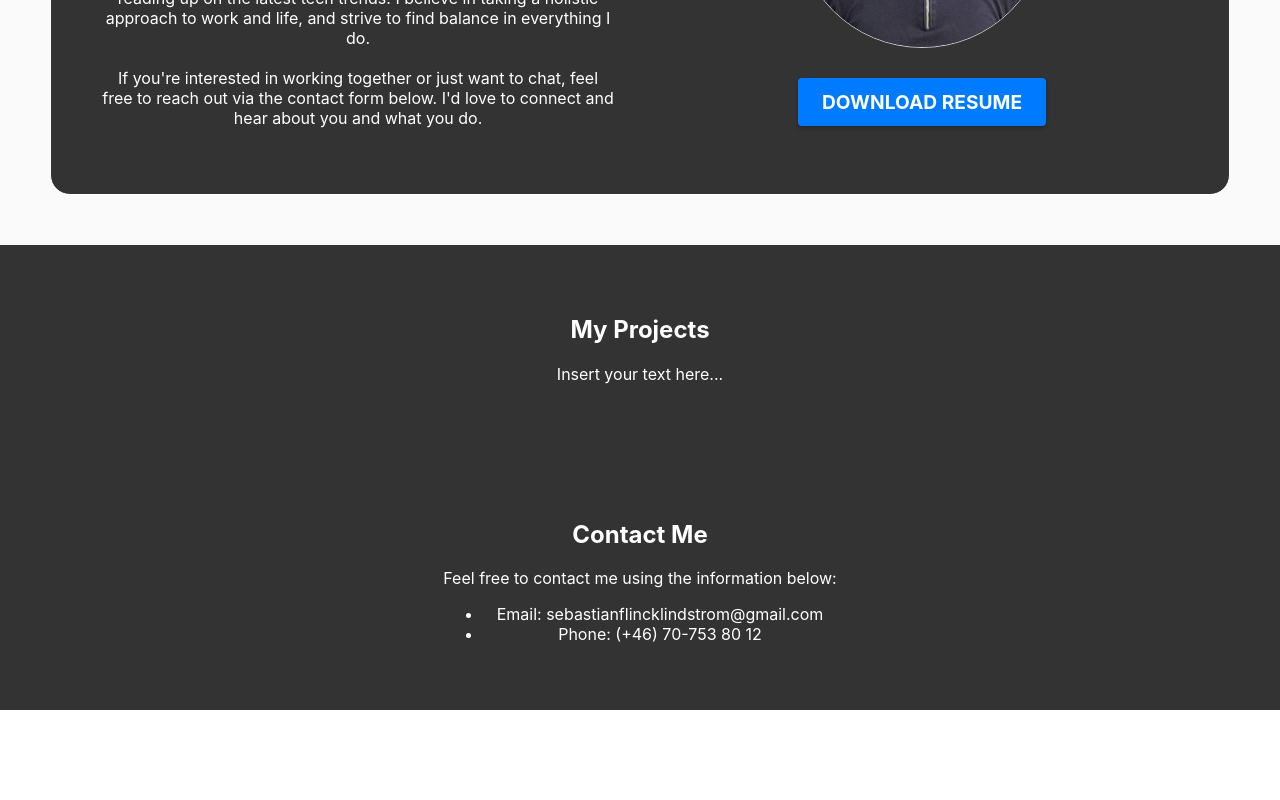
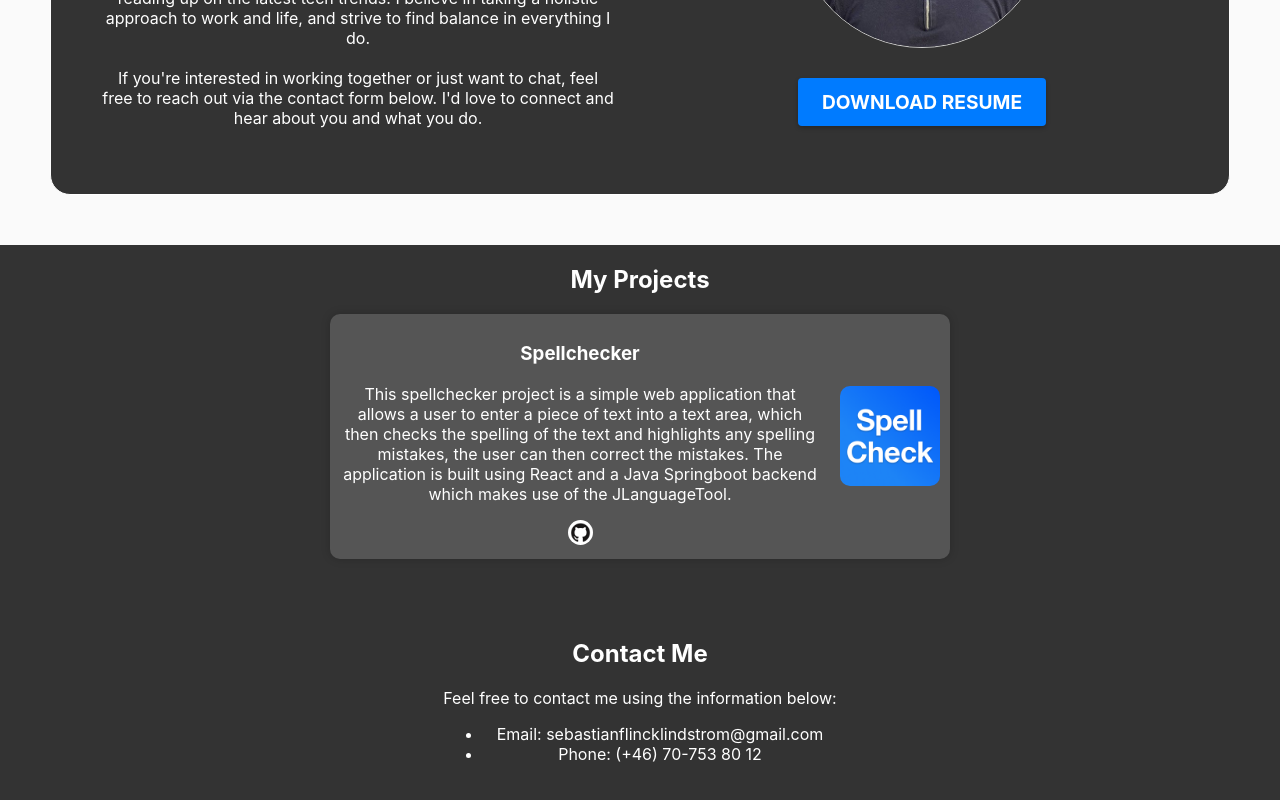
Before and after one commit to Bepso/portfolio, a React (Create React App) app in the folder portfolio/: page / in a window 1280 px wide. Shown: the part 1082-1882 px from the top of the page. Before the commit the page ends 1792 px from the top, so only its background shows below. Built offline with nearby package versions, Linux system fonts and the light colour scheme.

Commit message:
Add projects component and spellchecker

```diff
--- /dev/null
+++ b/portfolio/src/components/Projects/Project/Project.css
@@ -0,0 +1,34 @@
+.project-container {
+    background-color: rgb(85, 85, 85);
+    display: flex;
+    flex-wrap: wrap;
+    align-items: center;
+    max-width: 600px;
+    padding: 10px;
+    margin: 10px;
+    border-radius: 10px;
+    box-shadow: 0px 0px 10px rgba(0, 0, 0, 0.2);
+    transition: transform 0.3s ease-out, box-shadow 0.3s ease-out;
+  }
+
+  .project-container:hover {
+    box-shadow: 0px 0px 20px rgba(0, 0, 0, 0.3);
+    transform: translateY(-5px);
+  }
+
+  .project-description {
+    flex: 1;
+    padding-right: 20px;
+  }
+
+.project-image {
+    width: 100px;
+    height: 100px;
+    border-radius: 10px;
+  }
+
+  .github-logo {
+    width: 25px;
+    height: 25px;
+    border-radius: 50%;
+  }
--- /dev/null
+++ b/portfolio/src/components/Projects/Project/Project.js
@@ -0,0 +1,21 @@
+import React from 'react';
+import './Project.css';
+import githubLogo from '../../../assets/project-images/GitHub.png'
+
+function Project(props) {
+  const { title, description, githubLink, imageSrc } = props;
+  return (
+    <div className="project-container">
+        <div className='project-description'>
+            <h3>{title}</h3>
+            <p>{description}</p>
+            <a href={githubLink} target="_blank" rel="noopener noreferrer">
+            <img src={githubLogo} alt="GitHub" className="github-logo"/>
+            </a>
+        </div>
+      <img src={imageSrc} alt={description} className="project-image"/>
+    </div>
+  );
+}
+
+export default Project;
--- a/portfolio/src/components/Projects/Projects.css
+++ b/portfolio/src/components/Projects/Projects.css
@@ -3,11 +3,10 @@
 }
 
 .App-projects {
-    margin: 0 auto;
     display: inline-block;
     justify-content: center;
     align-items: center;
-    padding: 50px;
+    flex-wrap: wrap;
     background-color: #333;
     color: white;
   }
--- a/portfolio/src/components/Projects/Projects.js
+++ b/portfolio/src/components/Projects/Projects.js
@@ -1,12 +1,19 @@
 import React from 'react';
 import './Projects.css'
+import Project from './Project/Project';
+import project1Image from '../../assets/project-images/spellcheck.png'
 
 function Projects() {
   return (
     <div className='App-projects-parent'>
       <section id="projects"className="App-projects">
         <h2>My Projects</h2>
-        <p>Insert your text here...</p>
+        <Project
+          title="Spellchecker"
+          description="This spellchecker project is a simple web application that allows a user to enter a piece of text into a text area, which then checks the spelling of the text and highlights any spelling mistakes, the user can then correct the mistakes. The application is built using React and a Java Springboot backend which makes use of the JLanguageTool."
+          githubLink="https://github.com/Bepso/SpellChecker"
+          imageSrc={project1Image}
+        />
       </section>
     </div>
 
```
Also changed, not shown: portfolio/src/assets/project-images/GitHub.png (added), portfolio/src/assets/project-images/spellcheck.png (added).
